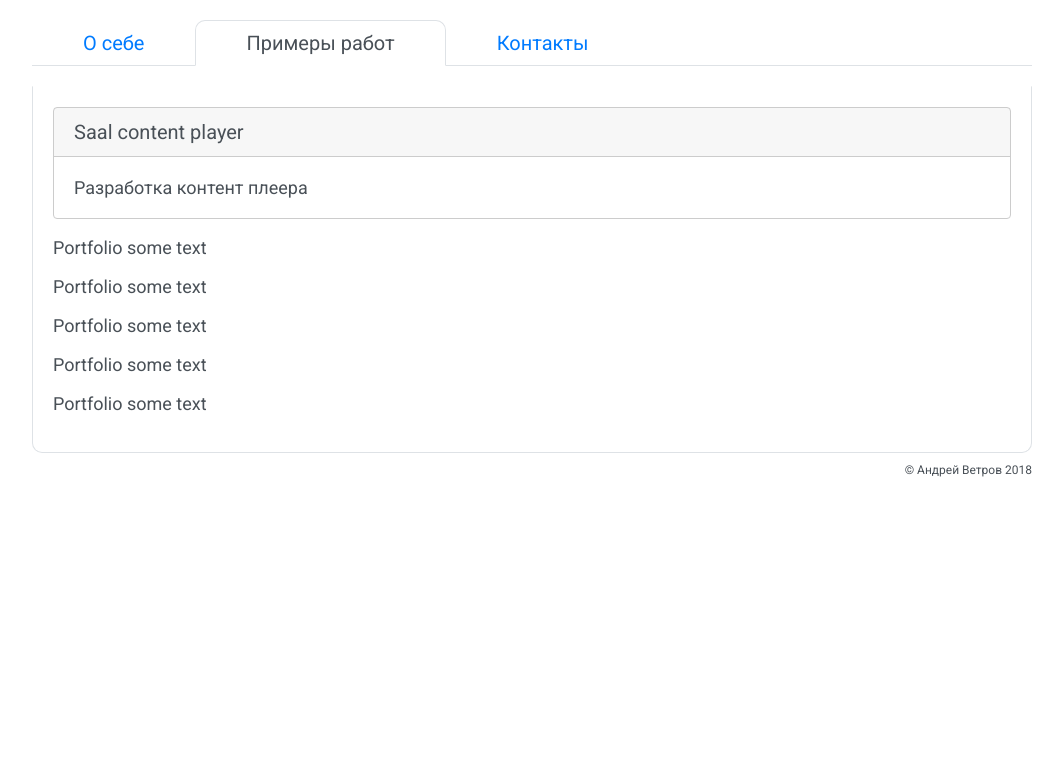
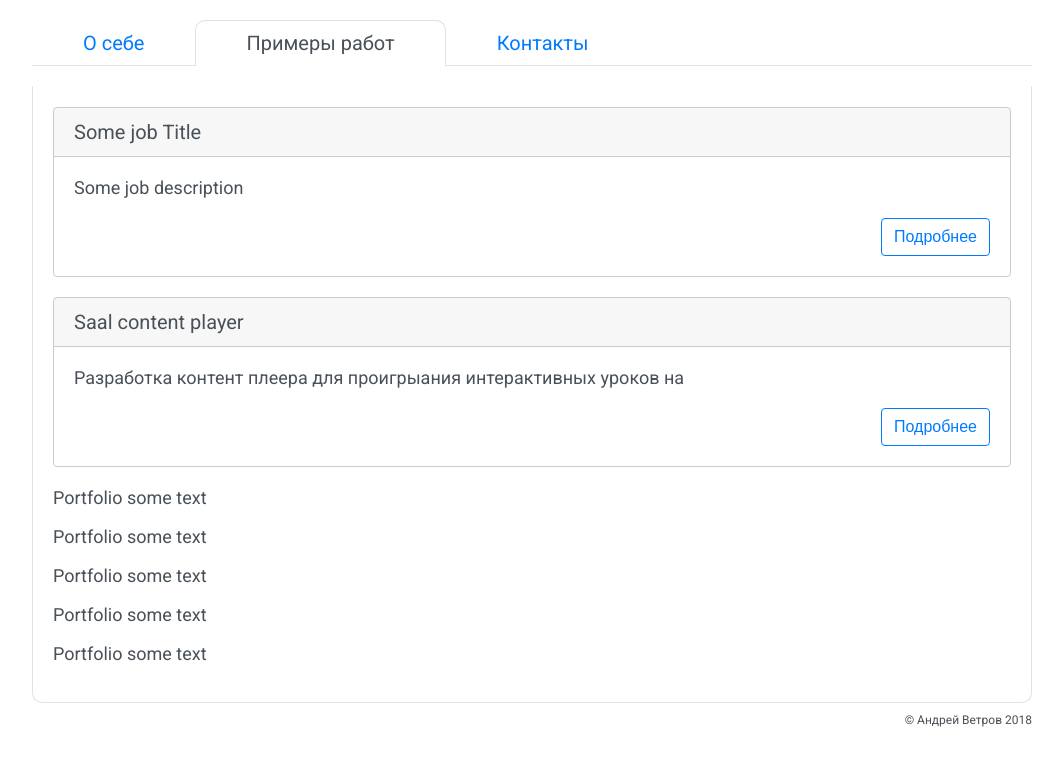
Before and after one commit to a-vetrov/vetrov.xyz, a React (Create React App) app: page /#portfolio in a window 1280 px wide. Shown: the top 766 px of the page, without its empty margins (108-1171 px from the left). Built offline with nearby package versions, Linux system fonts and the light colour scheme.

Commit message:
Card created

```diff
--- /dev/null
+++ b/src/portfolio/Card.js
@@ -0,0 +1,36 @@
+import React, { Component } from 'react';
+import './Portfolio.css' ;
+
+class Card extends Component {
+
+    render() {
+        const {isOpen, onDetailsClick} = this.props ;
+
+        let childArr = React.Children.toArray(this.props.children) ;
+        let cardHeader = null, cardBody = null, cardDetails = null ;
+
+        childArr.forEach((item) => {
+            switch(item.type) {
+                case 'header' : cardHeader = <h5 className="Portfolio-card-header">{item.props.children}</h5> ; break ;
+                case 'body' : cardBody = <div className="Portfolio-card-body"> {item.props.children} </div> ; break ;
+                case 'details' : cardDetails = isOpen && <div className="Portfolio-card-details"> {item.props.children} </div> ; break ;
+                default :
+            }
+        }) ;
+
+        return (
+            <div className="Portfolio-card">
+                {cardHeader}
+                {cardBody}
+                {cardDetails}
+                <div className="Portfolio-card-buttons-container">
+                    <button className="Portfolio-card-button" onClick={onDetailsClick}>
+                        {isOpen ? 'Свернуть' : 'Подробнее'}
+                    </button>
+                </div>
+            </div>
+        ) ;
+    }
+}
+
+export default Card ;
--- a/src/portfolio/Portfolio.css
+++ b/src/portfolio/Portfolio.css
@@ -1,6 +1,7 @@
 .Portfolio-card {
     border: 1px solid #cccccc;
     border-radius: 4px;
+    margin-bottom: 20px;
 }
 
 .Portfolio-card-header {
@@ -17,6 +18,46 @@
     padding: 20px;
 }
 
-.Portfolio-card-body > p {
+.Portfolio-card-details {
+    padding: 0 20px 20px 20px;
+}
+
+.Portfolio-card-details > p:first-child, .Portfolio-card-body > p:first-child {
     margin: 0;
 }
+
+.Portfolio-card-details > p:last-child, .Portfolio-card-body > p:last-child {
+    margin-bottom: 0;
+}
+
+.Portfolio-card-button {
+    color: #007bff;
+    background-color: transparent;
+    cursor: pointer;
+    display: inline-block;
+    text-align: center;
+    white-space: nowrap;
+    vertical-align: middle;
+    user-select: none;
+    border: 1px solid #007bff;
+    padding: 6px 12px;
+    font-size: 16px;
+    line-height: 1.5;
+    border-radius: 4px;
+    transition: color .15s ease-in-out,background-color .15s ease-in-out,border-color .15s ease-in-out,box-shadow .15s ease-in-out;
+}
+
+.Portfolio-card-button:hover {
+    color: #fff;
+    background-color: #007bff;
+    border-color: #007bff;
+}
+
+.Portfolio-card-button:active, .Portfolio-card-button:focus {
+    box-shadow: 0 0 0 0.2rem rgba(0,123,255,.5);
+}
+
+.Portfolio-card-buttons-container {
+    text-align: right;
+    padding: 0 20px 20px 0;
+}
--- a/src/portfolio/Portfolio.js
+++ b/src/portfolio/Portfolio.js
@@ -1,17 +1,35 @@
 import React, { Component } from 'react';
+import Card from './Card' ;
 import './Portfolio.css' ;
 
 class Portfolio extends Component {
+
+    constructor(props) {
+        super(props) ;
+
+        this.state = {
+            openCardId: null
+        }
+    }
+
     render() {
 
         return (
             <div>
-                <div className="Portfolio-card">
-                    <h5 className="Portfolio-card-header">Saal content player</h5>
-                    <div className="Portfolio-card-body">
-                        <p>Разработка контент плеера</p>
-                    </div>
-                </div>
+                <Card key="Saal" onDetailsClick={this.handleDetailsClick.bind(this, "Saal")} isOpen={this.state.openCardId === "Saal"}>
+                    <header>Some job Title</header>
+                    <body>Some job description</body>
+                    <details>Some job detailed description</details>
+                </Card>
+                <Card key="Saal2" onDetailsClick={this.handleDetailsClick.bind(this, "Saal2")} isOpen={this.state.openCardId === "Saal2"}>
+                    <header>Saal content player</header>
+                    <body><p>Разработка контент плеера для проигрыания интерактивных уроков на</p></body>
+                    <details>
+                        <p>Разработка контент плеера для проигрыания интерактивных уроков на </p>
+                        <p>Разработка контент плеера для проигрыания интерактивных уроков на </p>
+                        <p>Разработка контент плеера для проигрыания интерактивных уроков на </p>
+                    </details>
+                </Card>
                 <p>Portfolio some text</p>
                 <p>Portfolio some text</p>
                 <p>Portfolio some text</p>
@@ -20,6 +38,10 @@ class Portfolio extends Component {
             </div>
         );
     }
+
+    handleDetailsClick = openCardId => this.setState({
+        openCardId: this.state.openCardId === openCardId ? null : openCardId
+    })
 }
 
 export default Portfolio;
```
